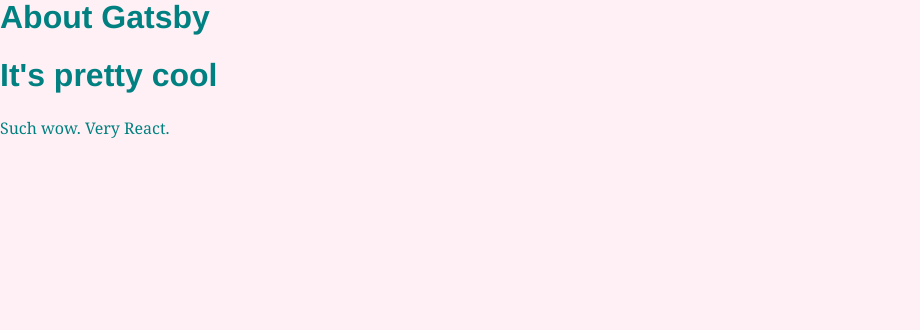
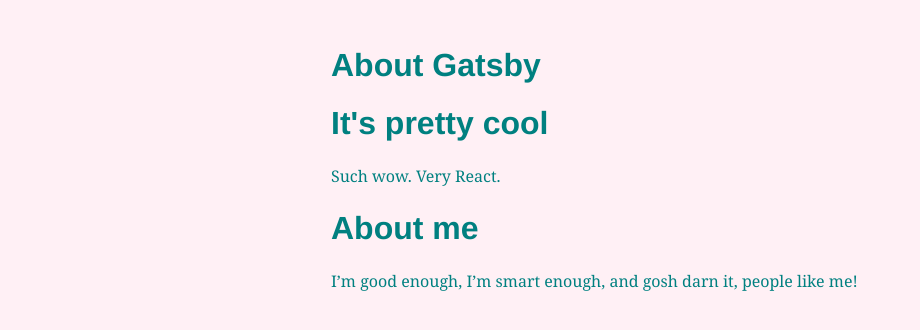
Before and after one commit to jcho42/gatsby-tutorial, a Gatsby site: page /about in a window 1280 px wide. Shown: the whole page, without its empty margins (0-920 px from the left). Built offline with nearby package versions, Linux system fonts and the light colour scheme; Gatsby itself is replaced by a stand-in of ours.

Commit message:
feat: adds layout component

```diff
--- /dev/null
+++ b/src/components/layout.js
@@ -0,0 +1,9 @@
+import React from "react"
+
+export default function Layout({ children }) {
+  return (
+    <div style={{ margin: `3rem auto`, maxWidth: 650, padding: `0 1rem` }}>
+      {children}
+    </div>
+  )
+}
--- a/src/pages/about.js
+++ b/src/pages/about.js
@@ -1,12 +1,19 @@
 import React from "react"
 import Header from "../components/header"
+import Layout from "../components/layout"
 
 export default function About() {
   return (
     <div style={{ color: `teal` }}>
-      <Header headerText="About Gatsby" />
-      <Header headerText="It's pretty cool" />
-      <p>Such wow. Very React.</p>
+      <Layout>
+        <Header headerText="About Gatsby" />
+        <Header headerText="It's pretty cool" />
+        <p>Such wow. Very React.</p>
+        <h1>About me</h1>
+        <p>
+          I’m good enough, I’m smart enough, and gosh darn it, people like me!
+        </p>
+      </Layout>
     </div>
   )
 }
```
Also changed, not shown: src/pages/contact.js (+10 -3 lines), src/pages/index.js (+9 -6 lines).
